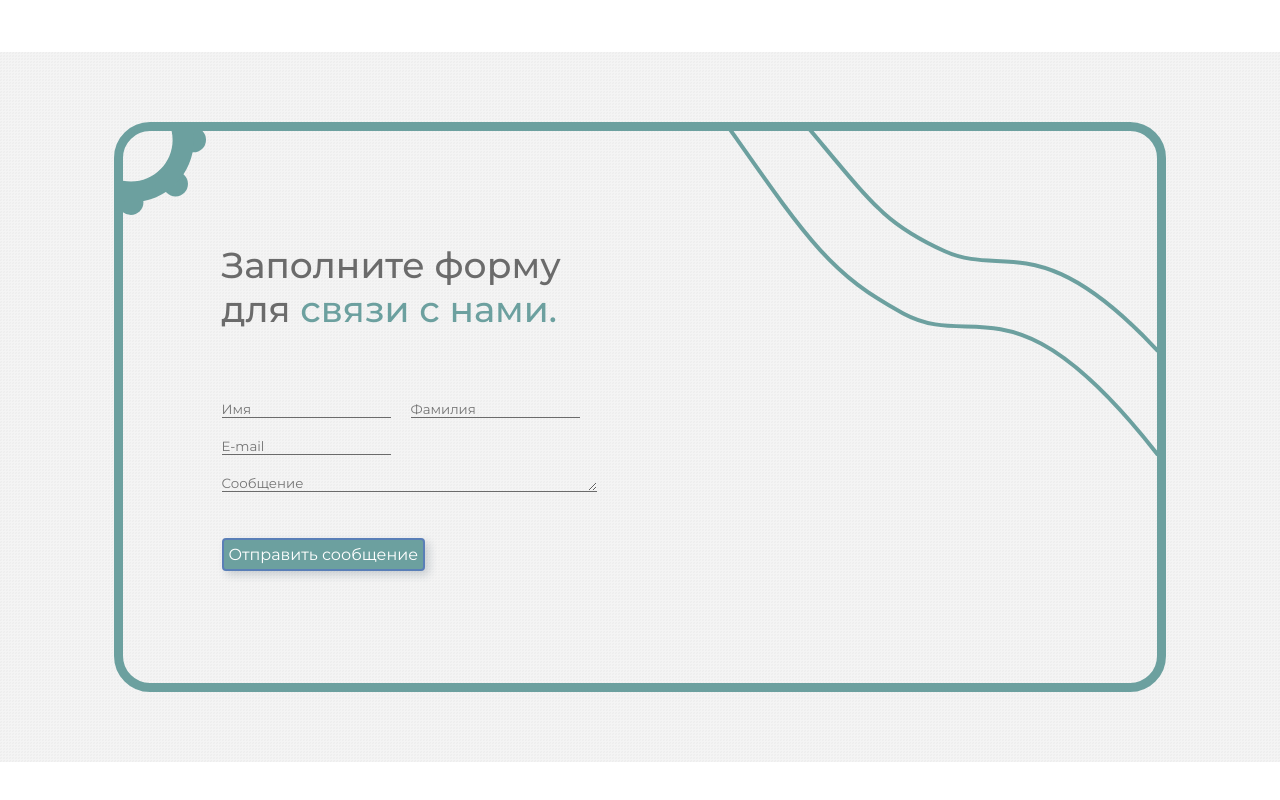
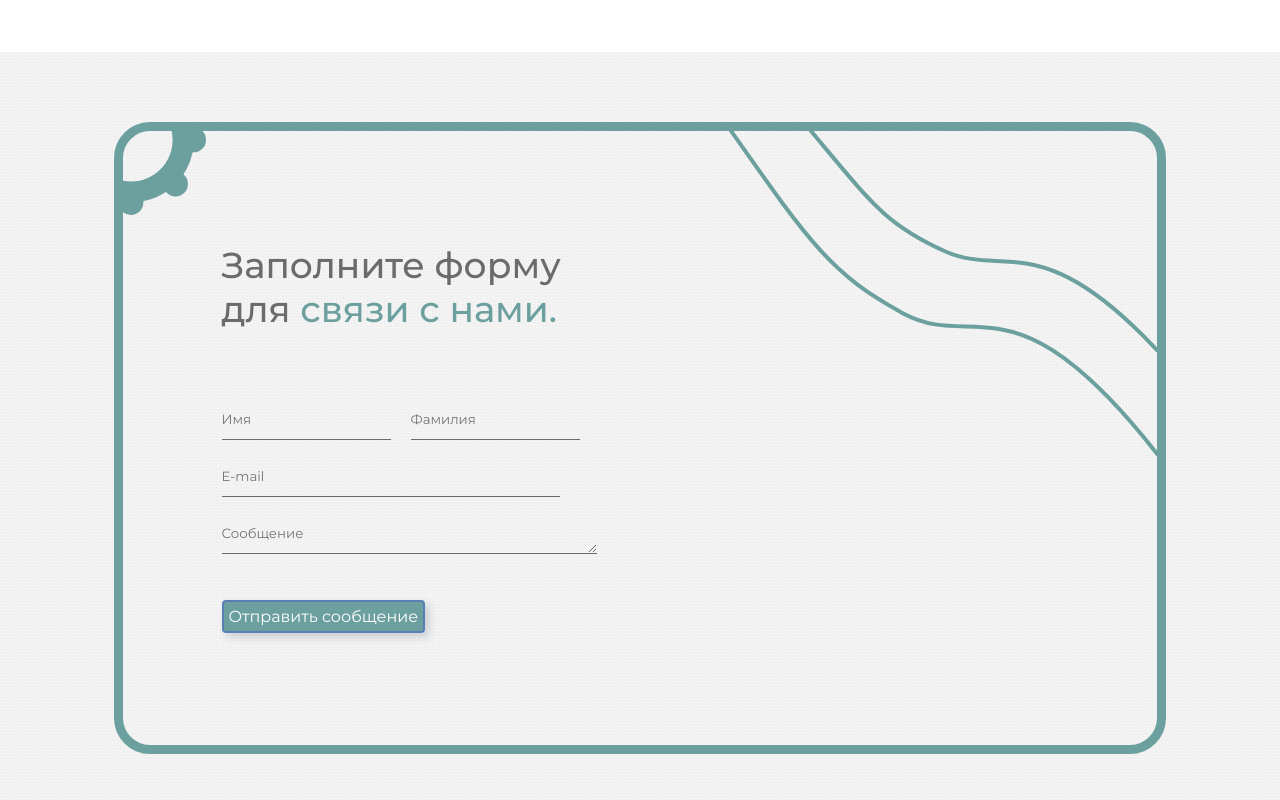
Before and after one commit to Siskinbird/vue-metaform, a Vue app: page / in a window 1280 px wide. Shown: the part 1729-2529 px from the top of the page. Before the commit the page ends 2491 px from the top, so only its background shows below. Built offline with nearby package versions, Linux system fonts and the light colour scheme.

Commit message:
add: input box-sizing

```diff
--- a/src/components/FeedbackForm.vue
+++ b/src/components/FeedbackForm.vue
@@ -91,11 +91,26 @@
     }
     textarea {
         resize: vertical;
-        margin: 10px 0 10px 0;
+        margin: 20px 0 10px 0;
+        padding-bottom: 12px;
         border: none;
         border-bottom: 1px solid #6b6b6b;
         background-color: transparent;
         outline: none;
+    }
+    input[type=text] {
+    padding: 12px 0;
+    margin: 8px 0;
+    box-sizing: border-box;
+    }
+    input[type=email] {
+
+    padding: 12px 0;
+    margin: 8px 0;
+    box-sizing: border-box;
+    }
+    #email {
+    width: 338px;
     }
     /* #firstName {
         border: none;
```
